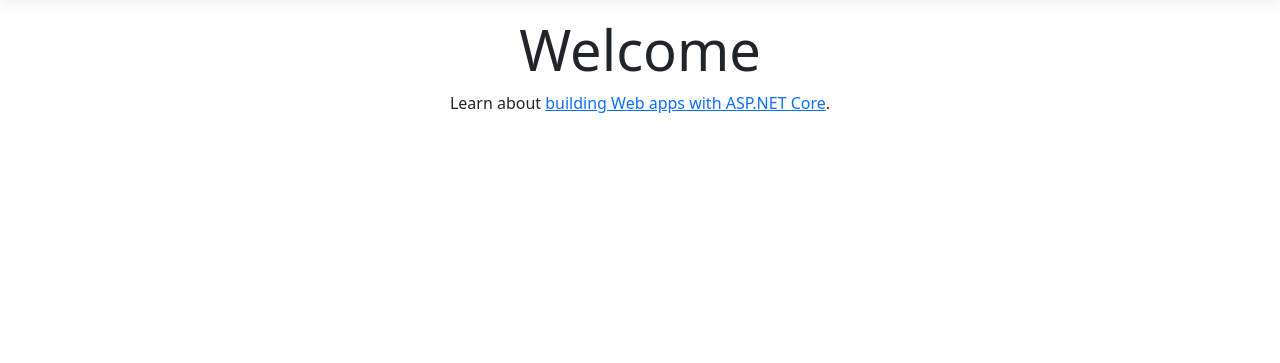
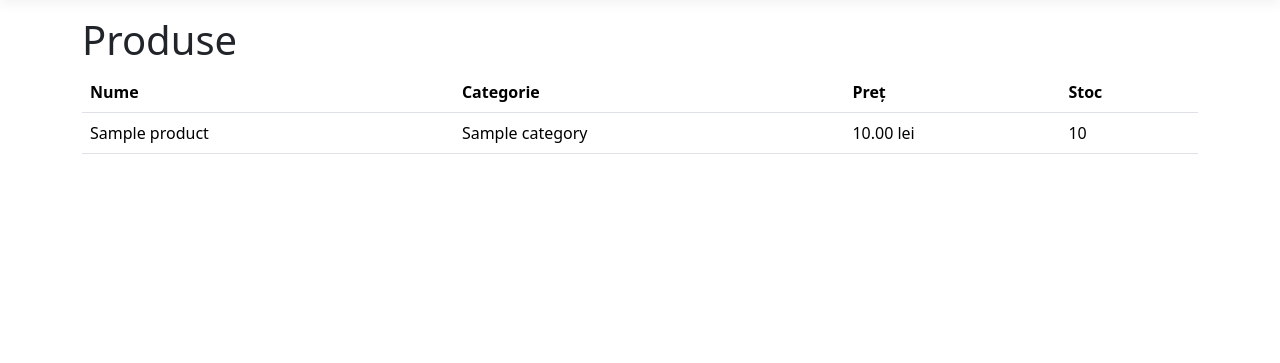
Before and after one commit to iulia1603/VinylAndBeats, an ASP.NET Core app: page / in a window 1280 px wide. Shown: the part 57-420 px from the top of the page. Run offline with ASP.NET Core 8, Linux system fonts and the light colour scheme; tables that the repository leaves empty hold one stand-in row (values such as "Sample post"); style sheets or scripts are compiled from the project's sources.

Commit message:
afisare_produse_browser

```diff
--- a/VinylAndBeats/Pages/Index.cshtml
+++ b/VinylAndBeats/Pages/Index.cshtml
@@ -1,10 +1,26 @@
 @page
 @model IndexModel
-@{
-    ViewData["Title"] = "Home page";
-}
 
-<div class="text-center">
-    <h1 class="display-4">Welcome</h1>
-    <p>Learn about <a href="https://learn.microsoft.com/aspnet/core">building Web apps with ASP.NET Core</a>.</p>
-</div>
+<h1>Produse</h1>
+
+<table class="table">
+    <thead>
+        <tr>
+            <th>Nume</th>
+            <th>Categorie</th>
+            <th>Preț</th>
+            <th>Stoc</th>
+        </tr>
+    </thead>
+    <tbody>
+        @foreach (var product in Model.Products)
+        {
+            <tr>
+                <td>@product.Name</td>
+                <td>@product.Category?.Name</td>
+                <td>@product.Price.ToString("0.00") lei</td>
+                <td>@product.Stock</td>
+            </tr>
+        }
+    </tbody>
+</table>
--- a/VinylAndBeats/Pages/Index.cshtml.cs
+++ b/VinylAndBeats/Pages/Index.cshtml.cs
@@ -1,13 +1,26 @@
-using Microsoft.AspNetCore.Mvc;
 using Microsoft.AspNetCore.Mvc.RazorPages;
+using Microsoft.EntityFrameworkCore;
+using VinylAndBeats.Data;
+using VinylAndBeats.Models;
 
 namespace VinylAndBeats.Pages
 {
     public class IndexModel : PageModel
     {
+        private readonly AppDbContext _context;
+
+        public IndexModel(AppDbContext context)
+        {
+            _context = context;
+        }
+
+        public List<Product> Products { get; set; } = new();
+
         public void OnGet()
         {
-
+            Products = _context.Products
+                .Include(p => p.Category)
+                .ToList();
         }
     }
 }
```
